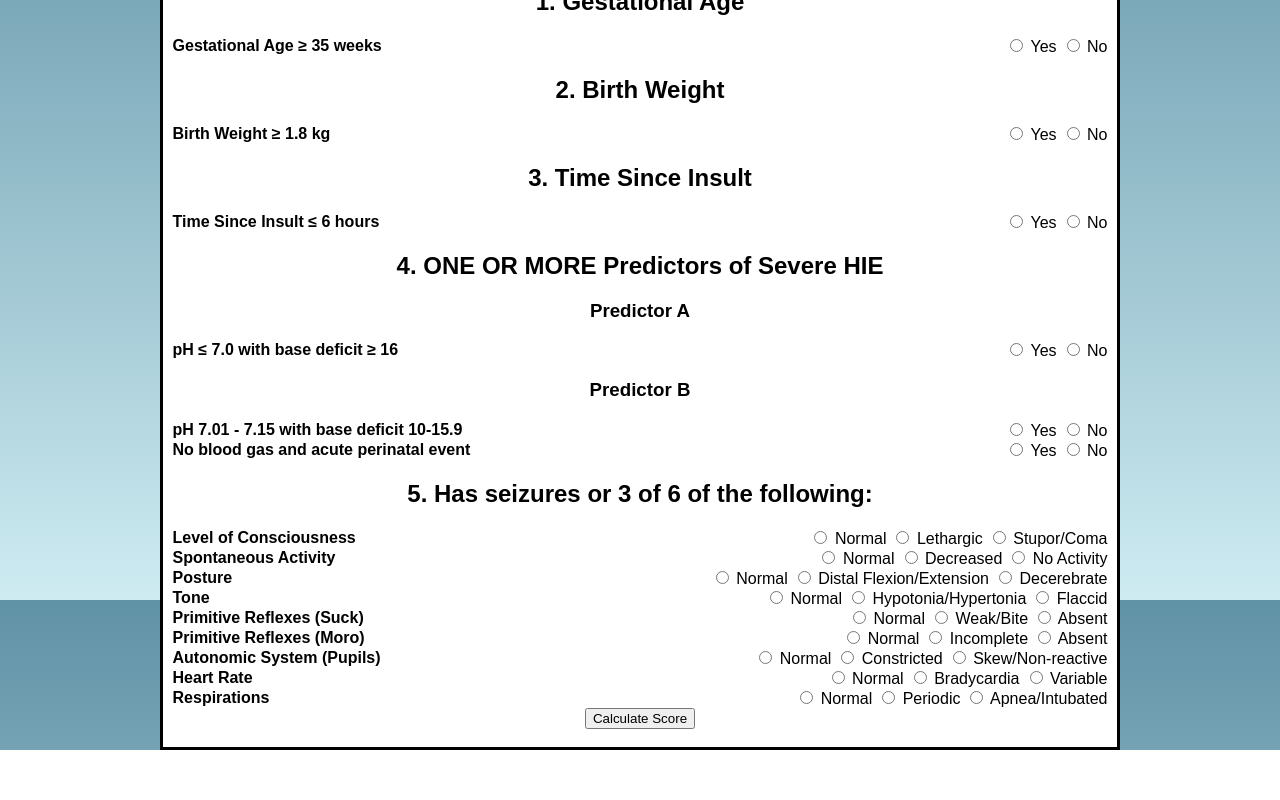
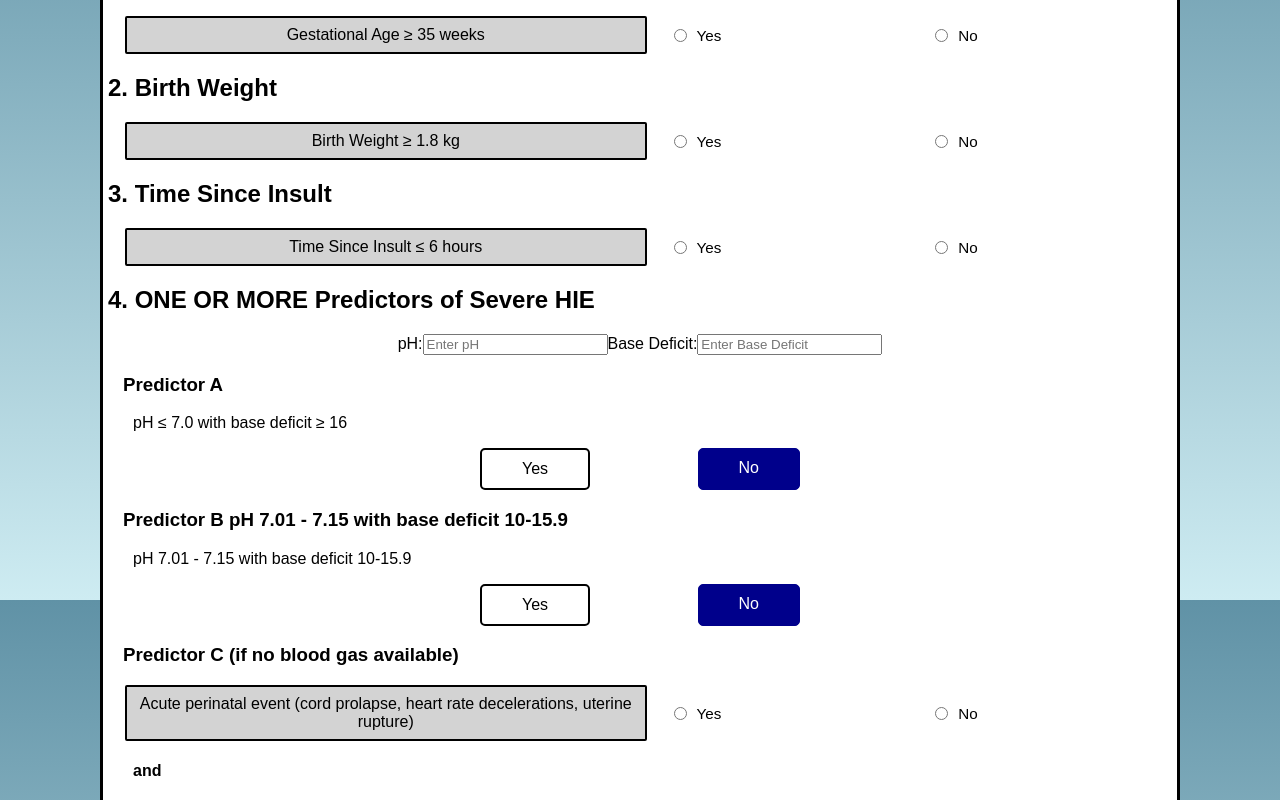
Before and after one commit to jasonavatarang/Neonatal-Navigators, a React (Vite) app in the folder frontend/: page /rightbranch in a window 1280 px wide. Shown: the part 1800-2600 px from the top of the page. Before the commit the page ends 2550 px from the top, so only its background shows below. Built offline with nearby package versions, Linux system fonts and the light colour scheme.

Commit message:
Modified Sarnat Exam

```diff
--- a/frontend/src/pages/RightBranch/RightBranch.css
+++ b/frontend/src/pages/RightBranch/RightBranch.css
@@ -1,4 +1,3 @@
-
 .right-branch-container {
     text-align: center;
     display: flex;
@@ -14,7 +13,6 @@
     width: 80%;
     margin-top: 5%;
     border: 3px solid black;
-    border-radius: 10px;
     background-color: white;
     align-items: flex-start;
     justify-content: center;
@@ -23,9 +21,9 @@
 }
 
 .protocol-image {
-    margin-top: 5%;
+    margin-top: 3%;
     max-width: 100%; /* Prevents image from overflowing */
-    width: 80%; /* Keeps it at 60% of the container width initially */
+    width: 85%; /* Keeps it at 60% of the container width initially */
     height: auto; /* Maintains aspect ratio */
     border: 3px solid black;
 }
@@ -33,13 +31,13 @@
 .exclusion-criteria {
     margin-top: 2%;
     max-width: 100%; /* Prevents image from overflowing */
-    width: 80%; /* Keeps it at 60% of the container width initially */
+    width: 85%; /* Keeps it at 60% of the container width initially */
     height: auto; /* Maintains aspect ratio */
     border: 3px solid black;
 }
 
 .right-branch-sarnat-exam {
-    width: 80%;
+    width: 90%;
     margin-top: 3%;
     border: 3px solid black;
     background-color: white;
@@ -47,30 +45,95 @@
     justify-content: center;
     font-size: 1rem;
     box-sizing: border-box; /* Ensures padding doesn't overflow */
+}
 
+.right-branch-sarnat-exam h2 {
+    text-align: left;
+    margin-left: 5px;
+}
+
+.right-branch-sarnat-exam h3 {
+    text-align: left;
+    margin-left: 20px;
+}
+
+.right-branch-sarnat-exam h4 {
+    text-align: left;
+    margin-left: 30px;
 }
 
 .radio-group {
     display: flex;
+    justify-content: space-between;
     align-items: center;
-    justify-content: space-between;
     gap: 10px;
+    margin: 10px 5px 10px 20px;
 }
 
 .radio-group p {
-    margin: 0;
-    font-weight: bold;
-    flex-shrink: 0;
-    margin-left: 1%;
+    background-color: lightgray;
+    margin: 0px 2px;
+    border: 2px solid black;
+    border-radius: 2px;
+    flex: 1;
+    text-align: center;
+    padding: 8px 2px; /* Top and bottom padding only */
+    width: 45%; /* Restrict label width to half the screen */
+    word-wrap: break-word; /* Break long words to avoid overflow */
 }
+
 
 .radio-buttons {
     display: flex;
-    gap: 5px;
-    align-items: center;
-    margin-right: 1%;
+    justify-content: center;
+    font-size: .95rem;
+    width: 50%;
+    gap: 10px;
+    flex: 1;
 }
 
+.radio-buttons label {
+    display: inline-flex;
+    align-items: center;
+    justify-content: left;
+    width: 50%; /* Dynamically adjusts spacing */
+    margin: 0 5px;
+}
+
+.radio-buttons input[type="radio"] {
+    margin: 5px 10px;
+}
+
+.highlight-group {
+    margin-bottom: 10px;
+}
+
+.highlight-group p{
+    text-align: left;
+    margin-left: 30px;
+}
+
+.highlight-buttons {
+    display: flex;
+    justify-content: center;
+    gap: 10%;
+
+}
+
+.highlight-option {
+    padding: 10px 40px;
+    border: 2px solid black;
+    border-radius: 5px;
+    background-color: white;
+    color: black;
+    transition: 0.3s ease;
+}
+
+.highlight-option.selected {
+    background-color: darkblue;
+    color: white;
+    border: 1px solid darkblue;
+}
 
 
 /* Media Queries for Mobile Devices */
--- a/frontend/src/pages/RightBranch/RightBranch.jsx
+++ b/frontend/src/pages/RightBranch/RightBranch.jsx
@@ -3,6 +3,8 @@ import "./RightBranch.css";
 
 export default function RightBranch() {
     const [result, setResult] = useState("");
+    const [Ph, setPh] = useState("");
+    const [BaseDeficit, setBaseDeficit] = useState("");
 
     const calculateScore = () => {
         const getValue = (name) => {
@@ -66,11 +68,27 @@ export default function RightBranch() {
         </div>
     );
 
+    const renderHighlightGroup = (name, label, yesSelected, noSelected) => (
+        <div className="highlight-group">
+            <p>{label}</p>
+            <div className="highlight-buttons">
+                <div
+                    className={`highlight-option ${yesSelected ? "selected" : ""}`}
+                >
+                    Yes
+                </div>
+                <div
+                    className={`highlight-option ${noSelected ? "selected" : ""}`}
+                >
+                    No
+                </div>
+            </div>
+        </div>
+    );
+
+
     return (
         <div className="right-branch-container">
-            <div className="title">
-                <h1>≥ 36 Weeks Procedure</h1>
-            </div>
             <div className="right-branch-top-container">
                 <p>Since the neonate is ≥ 36 weeks, it is now necessary to perform the Sarnat exam.</p>
             </div>
@@ -82,28 +100,60 @@ export default function RightBranch() {
                 <h1>Simple Sarnat Exam</h1>
                 <h2>1. Gestational Age</h2>
                 {renderRadioGroup("gestational_age", "Gestational Age ≥ 35 weeks", ["Yes", "No"])}
+
                 <h2>2. Birth Weight</h2>
                 {renderRadioGroup("birth_weight", "Birth Weight ≥ 1.8 kg", ["Yes", "No"])}
+
                 <h2>3. Time Since Insult</h2>
                 {renderRadioGroup("time_since_insult", "Time Since Insult ≤ 6 hours", ["Yes", "No"])}
 
                 <h2>4. ONE OR MORE Predictors of Severe HIE</h2>
+                <label>pH:</label>
+                <input
+                    type="number"
+                    value={Ph}
+                    onChange={(e) => setPh(e.target.value)}
+                    placeholder="Enter pH"
+                    step="0.01"
+                />
+                <label>Base Deficit:</label>
+                <input
+                    type="number"
+                    value={BaseDeficit}
+                    onChange={(e) => setBaseDeficit(e.target.value)}
+                    placeholder="Enter Base Deficit"
+                    step="0.01"
+
+                />
                 <h3>Predictor A</h3>
-                {renderRadioGroup("pH ≤ 7.0 with base deficit ≥ 16", "pH ≤ 7.0 with base deficit ≥ 16", ["Yes", "No"])}
-                <h3>Predictor B</h3>
-                {renderRadioGroup("pH 7.01 - 7.15 with base deficit 10-15.9", "pH 7.01 - 7.15 with base deficit 10-15.9", ["Yes", "No"])}
-                {renderRadioGroup("No blood gas and acute perinatal event", "No blood gas and acute perinatal event", ["Yes", "No"])}
+                {renderHighlightGroup(
+                  "predictor_a",
+                 "pH ≤ 7.0 with base deficit ≥ 16",
+                 parseFloat(Ph) <= 7.0 && parseFloat(BaseDeficit) >= 16,
+                 !(parseFloat(Ph) <= 7.0 && parseFloat(BaseDeficit) >= 16)
+                )}
+                <h3>Predictor B pH 7.01 - 7.15 with base deficit 10-15.9</h3>
+                {renderHighlightGroup(
+                 "predictor_b",
+                 "pH 7.01 - 7.15 with base deficit 10-15.9",
+                 parseFloat(Ph) >= 7.01 && parseFloat(Ph) <= 7.15 && parseFloat(BaseDeficit) >= 10 && parseFloat(BaseDeficit) <= 15.9,
+                 !(parseFloat(Ph) >= 7.01 && parseFloat(Ph) <= 7.15 && parseFloat(BaseDeficit) >= 10 && parseFloat(BaseDeficit) <= 15.9)
+                )}
+                <h3>Predictor C (if no blood gas available)</h3>
+                {renderRadioGroup("acute_perinatal_event", "Acute perinatal event (cord prolapse, heart rate decelerations, uterine rupture)", ["Yes", "No"])}
+                <h4>and</h4>
+                {renderRadioGroup("apgar_assisted_ventilation", "APGAR ≤ 5 at 10 minutes or assisted ventilation at birth required ≥ 10 min", ["Yes", "No"])}
 
-                <h2>5. Has seizures or 3 of 6 of the following:</h2>
-                {renderRadioGroup("level_of_consciousness", "Level of Consciousness", ["Normal", "Lethargic", "Stupor/Coma"])}
-                {renderRadioGroup("spontaneous_activity", "Spontaneous Activity", ["Normal", "Decreased", "No Activity"])}
-                {renderRadioGroup("posture", "Posture", ["Normal", "Distal Flexion/Extension", "Decerebrate"])}
-                {renderRadioGroup("tone", "Tone", ["Normal", "Hypotonia/Hypertonia", "Flaccid"])}
-                {renderRadioGroup("suck", "Primitive Reflexes (Suck)", ["Normal", "Weak/Bite", "Absent"])}
-                {renderRadioGroup("moro", "Primitive Reflexes (Moro)", ["Normal", "Incomplete", "Absent"])}
-                {renderRadioGroup("pupils", "Autonomic System (Pupils)", ["Normal", "Constricted", "Skew/Non-reactive"])}
-                {renderRadioGroup("heart_rate", "Heart Rate", ["Normal", "Bradycardia", "Variable"])}
-                {renderRadioGroup("respirations", "Respirations", ["Normal", "Periodic", "Apnea/Intubated"])}
+                <h2>5. Has seizures or 3 of 6 of the following signs of Encephalopathy:</h2>
+                {renderRadioGroup("level_of_consciousness", "Level of Consciousness", ["Lethargic", "Stupor / Coma"])}
+                {renderRadioGroup("spontaneous_activity", "Spontaneous Activity", ["Decreased", "No Activity"])}
+                {renderRadioGroup("posture", "Posture", ["Distal Flexion / Extension", "Decerebrate"])}
+                {renderRadioGroup("tone", "Tone", ["Hypotonia / Hypertonia", "Flaccid"])}
+                {renderRadioGroup("suck", "Primitive Reflexes (Suck)", ["Weak/Bite", "Absent"])}
+                {renderRadioGroup("moro", "Primitive Reflexes (Moro)", ["Incomplete", "Absent"])}
+                {renderRadioGroup("pupils", "Autonomic System (Pupils)", ["Constricted", "Skew / Non-reactive"])}
+                {renderRadioGroup("heart_rate", "Heart Rate", ["Bradycardia", "Variable"])}
+                {renderRadioGroup("respirations", "Respirations", ["Periodic", "Apnea/Intubated"])}
                 <button onClick={calculateScore}>Calculate Score</button>
                 <h3>{result}</h3>
             </div>
```
